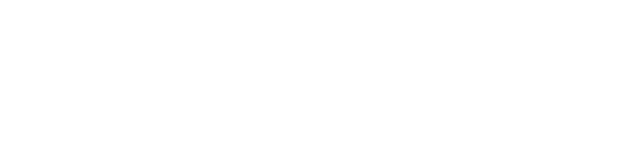
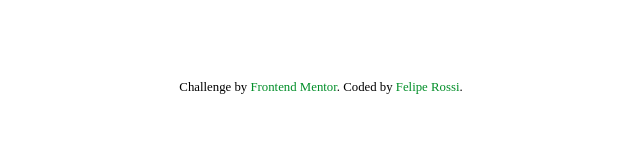
Before and after one commit to feliperossibr/contact-form, a plain HTML site: page index.html in a window 1280 px wide. Shown: the whole page, without its empty margins (319-959 px from the left). Drawn offline with Linux system fonts and the light colour scheme.

Commit message:
assets e variáveis

```diff
--- a/index.html
+++ b/index.html
@@ -1,13 +1,23 @@
 <!DOCTYPE html>
 <html lang="pt-BR">
 <head>
+  <link rel="preconnect" href="https://fonts.googleapis.com">
+  <link rel="preconnect" href="https://fonts.gstatic.com" crossorigin>
+  <link href="https://fonts.googleapis.com/css2?family=Karla:ital,wght@0,200..800;1,200..800&display=swap" rel="stylesheet">
   <meta charset="UTF-8">
   <meta name="viewport" content="width=device-width, initial-scale=1.0">
+  <link rel="shortcut icon" href="assets/images/favicon-32x32.png" type="image/x-icon">
   <title>Contact form</title>
 
-  <link rel="stylesheet" href="styles/index.css">
+  <link rel="stylesheet" href="styles/global.css">
 </head>
 <body>
 
+
+
+  <footer id="footer">
+    Challenge by <a href="https://www.frontendmentor.io?ref=challenge" target="_blank">Frontend Mentor</a>.
+    Coded by <a href="#">Felipe Rossi</a>.
+  </footer>
 </body>
 </html>
--- /dev/null
+++ b/styles/global.css
@@ -0,0 +1,28 @@
+*, *::after, *::before {
+  margin: 0;
+  padding: 0;
+  box-sizing: border-box;
+}
+
+:root {
+  --green-200: #dff1e7;
+  --green-600: #0c7d69;
+  --danger: #d73c3c;
+
+  --white: #ffffff;
+  --grey-500: #87a3a6;
+  --grey-900: #2b4246;
+}
+
+
+#footer {
+  margin-top: 5rem;
+  font-size: .8rem;
+  text-align: center;
+
+
+  & > a {
+    text-decoration: none;
+    color: #008e28;
+  }
+}
```
Also changed, not shown: assets/icons/icon-checkbox-check.svg (renamed from assets/images/icons/icon-checkbox-check.svg), assets/icons/icon-radio-selected.svg (renamed from assets/images/icons/icon-radio-selected.svg), assets/icons/icon-success-check.svg (renamed from assets/images/icons/icon-success-check.svg), styles/index.css (deleted).
